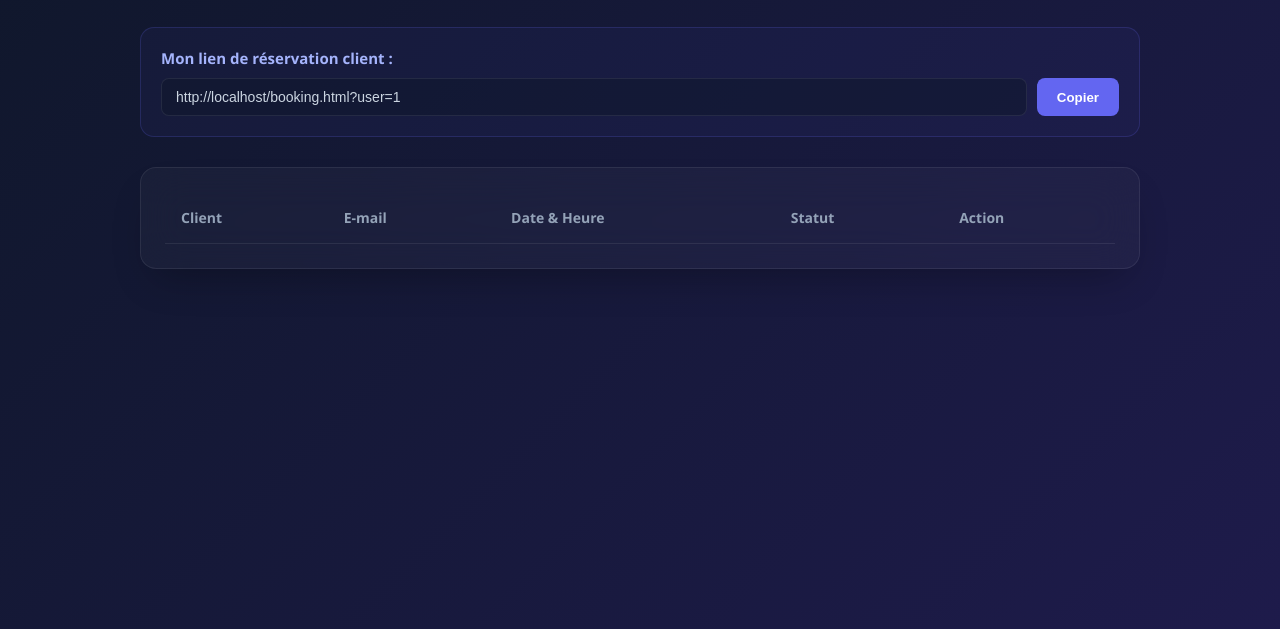
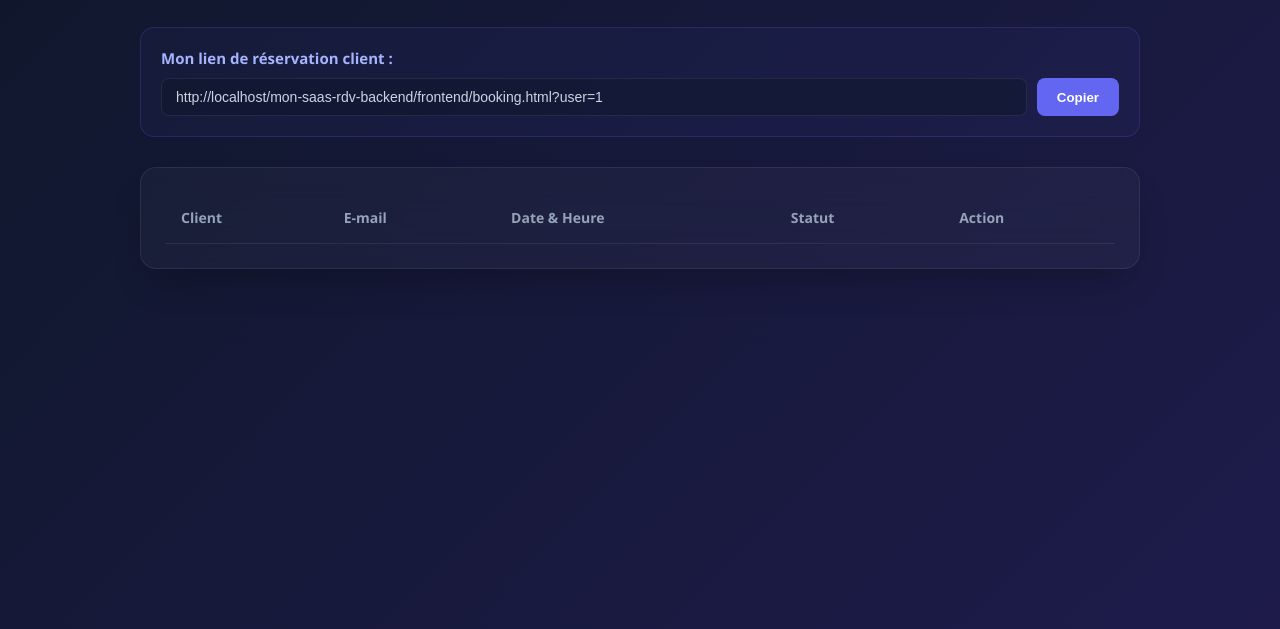
Before and after one commit to archangenembot-star/mon-saas-rdv-backend, a website: page frontend/dashboard.html in a window 1280 px wide. Shown: the part 171-800 px from the top of the page. Drawn offline with Linux system fonts and the light colour scheme; no server answers; sample sign-in values are in the browser's storage.

Commit message:
Fix final URL booking dashboard

```diff
--- a/frontend/dashboard.html
+++ b/frontend/dashboard.html
@@ -494,11 +494,11 @@
     }
 
     function generateBookingUrl() {
-        if (userId) {
-            const currentOrigin = window.location.origin;
-            document.getElementById('bookingUrlField').value = `${currentOrigin}/booking.html?user=${userId}`;
-        }
+    if (userId) {
+        const currentOrigin = window.location.origin;
+        document.getElementById('bookingUrlField').value = `${currentOrigin}/mon-saas-rdv-backend/frontend/booking.html?user=${userId}`;
     }
+}
 
     window.copyBookingLink = function() {
         const t = translations[currentLang];
```
